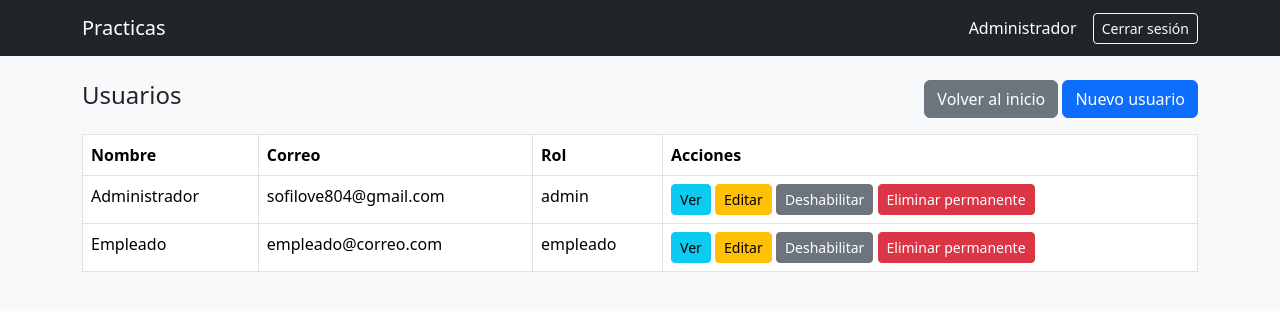
After one commit to sofilovee/practicas, a Laravel app: page /usuarios in a window 1280 px wide. The commit adds this page. Shown: the top 311 px of the page. Run offline with Laravel 12, Linux system fonts and the light colour scheme; a user stored in the database is signed in; data comes from the database, SQL or seed files in the repository; style sheets or scripts are compiled from the project's sources.

Commit message:
1.2: CRUD de usuarios con roles

```diff
--- /dev/null
+++ b/app/Http/Controllers/UsuarioController.php
@@ -0,0 +1,133 @@
+<?php
+
+namespace App\Http\Controllers;
+
+use App\Models\User;
+use Illuminate\Http\Request;
+use Illuminate\Support\Facades\Hash;
+
+class UsuarioController extends Controller
+{
+    public function index()
+    {
+        $usuarios = User::all();
+
+        // Solo el admin ve a los usuarios deshabilitados, el empleado no
+        $eliminados = null;
+        if (auth()->user()->role === 'admin') {
+            $eliminados = User::onlyTrashed()->get();
+        }
+
+        return view('usuarios.index', compact('usuarios', 'eliminados'));
+    }
+
+    public function create()
+    {
+        return view('usuarios.crear');
+    }
+
+    public function store(Request $request)
+    {
+        $datos = $request->validate([
+            'name' => 'required|string|max:40',
+            'email' => 'required|email|unique:users,email',
+            'password' => 'required|min:5',
+            'role' => 'nullable|in:admin,empleado',
+        ]);
+
+        // el empleado siempre registra empleados, perooo solo el admin elige el rol
+        $rol = 'empleado';
+        if (auth()->user()->role === 'admin' && !empty($datos['role'])) {
+            $rol = $datos['role'];
+        }
+
+        User::create([
+            'name' => $datos['name'],
+            'email' => $datos['email'],
+            'password' => Hash::make($datos['password']),
+            'role' => $rol,
+        ]);
+
+        return redirect()->route('usuarios.index')->with('exito', 'Usuario registrado.');
+    }
+
+    public function show(User $usuario)
+    {
+        return view('usuarios.mostrar', compact('usuario'));
+    }
+
+    public function edit(User $usuario)
+    {
+        // un empleado no puede editar a un administrador
+        if (auth()->user()->role !== 'admin' && $usuario->role === 'admin') {
+            abort(403, 'No puedes editar a un administrador.');
+        }
+
+        return view('usuarios.editar', compact('usuario'));
+    }
+
+    public function update(Request $request, User $usuario)
+    {
+        if (auth()->user()->role !== 'admin' && $usuario->role === 'admin') {
+            abort(403, 'No puedes editar a un administrador.');
+        }
+
+        $datos = $request->validate([
+            'name' => 'required|string|max:255',
+            'email' => 'required|email|unique:users,email,' . $usuario->id,
+            'password' => 'nullable|min:8',
+            'role' => 'nullable|in:admin,empleado',
+        ]);
+
+        $usuario->name = $datos['name'];
+        $usuario->email = $datos['email'];
+
+        // Si no escribe contraseña, se queda la que ya tenia
+        if (!empty($datos['password'])) {
+            $usuario->password = Hash::make($datos['password']);
+        }
+
+        // solo el admin puede cambiar el rol
+        if (auth()->user()->role === 'admin' && !empty($datos['role'])) {
+            $usuario->role = $datos['role'];
+        }
+
+        $usuario->save();
+
+        return redirect()->route('usuarios.index')->with('exito', 'Usuario actualizado.');
+    }
+
+    // aqui nada mas lo deshabilitamos a menos q seas tu miesmo
+    public function destroy(User $usuario)
+    {
+        if ($usuario->id === auth()->id()) {
+            return back()->withErrors(['error' => 'No puedes eliminar tu propio usuario.']);
+        }
+
+        $usuario->delete();
+
+        return redirect()->route('usuarios.index')->with('exito', 'Usuario deshabilitado.');
+    }
+
+    // esto elimina permianente
+    public function forceDelete($id)
+    {
+        $usuario = User::withTrashed()->findOrFail($id);
+
+        if ($usuario->id === auth()->id()) {
+            return back()->withErrors(['error' => 'No puedes eliminar tu propio usuario.']);
+        }
+
+        $usuario->forceDelete();
+
+        return redirect()->route('usuarios.index')->with('exito', 'Usuario eliminado permanentemente.');
+    }
+
+    public function restaurar($id)
+    {
+        $usuario = User::onlyTrashed()->findOrFail($id);
+        $usuario->restore();
+
+        return redirect()->route('usuarios.index')->with('exito', 'Usuario restaurado.');
+    }
+}
--- a/app/Models/User.php
+++ b/app/Models/User.php
@@ -1,6 +1,7 @@
 <?php
 
 namespace App\Models;
+
 
 // use Illuminate\Contracts\Auth\MustVerifyEmail;
 use Database\Factories\UserFactory;
@@ -9,6 +10,7 @@ use Illuminate\Database\Eloquent\Attributes\Hidden;
 use Illuminate\Database\Eloquent\Factories\HasFactory;
 use Illuminate\Foundation\Auth\User as Authenticatable;
 use Illuminate\Notifications\Notifiable;
+use Illuminate\Database\Eloquent\SoftDeletes;
 
 #[Fillable(['name', 'email', 'password' ,'role',
     'verification_code',
@@ -17,7 +19,7 @@ use Illuminate\Notifications\Notifiable;
 class User extends Authenticatable
 {
     /** @use HasFactory<UserFactory> */
-    use HasFactory, Notifiable;
+    use HasFactory, Notifiable, SoftDeletes;
 
     /**
      * Get the attributes that should be cast.
@@ -32,4 +34,6 @@ class User extends Authenticatable
             'verification_expires_at' => 'datetime',
         ];
     }
+
+
 }
--- a/bootstrap/app.php
+++ b/bootstrap/app.php
@@ -12,8 +12,11 @@ return Application::configure(basePath: dirname(__DIR__))
         health: '/up',
     )
     ->withMiddleware(function (Middleware $middleware): void {
-        //
-    })
+    $middleware->alias([
+        'admin' => \App\Http\Middleware\EsAdmin::class,
+    ]);
+})
+
     ->withExceptions(function (Exceptions $exceptions): void {
         $exceptions->shouldRenderJsonWhen(
             fn (Request $request) => $request->is('api/*') || $request->expectsJson(),
--- a/resources/views/home.blade.php
+++ b/resources/views/home.blade.php
@@ -5,6 +5,7 @@
     <div class="card-body">
         <h4>Bienvenido, {{ auth()->user()->name }}</h4>
         <p>Rol: <strong>{{ auth()->user()->role }}</strong></p>
+        <a href="{{ route('usuarios.index') }}" class="btn btn-primary">Usuarios</a>
     </div>
 </div>
 @endsection
--- /dev/null
+++ b/resources/views/usuarios/index.blade.php
@@ -0,0 +1,91 @@
+@extends('Nav.navbar')
+
+@section('contenido')
+<div class="d-flex justify-content-between align-items-center mb-3">
+    <h4>Usuarios</h4>
+    <div>
+        <a href="{{ route('home') }}" class="btn btn-secondary">Volver al inicio</a>
+        <a href="{{ route('usuarios.create') }}" class="btn btn-primary">Nuevo usuario</a>
+    </div>
+</div>
+
+<table class="table table-bordered bg-white">
+    <thead>
+        <tr>
+            <th>Nombre</th>
+            <th>Correo</th>
+            <th>Rol</th>
+            <th>Acciones</th>
+        </tr>
+    </thead>
+    <tbody>
+        @foreach ($usuarios as $usuario)
+            <tr>
+                <td>{{ $usuario->name }}</td>
+                <td>{{ $usuario->email }}</td>
+                <td>{{ $usuario->role }}</td>
+                <td>
+                    <a href="{{ route('usuarios.show', $usuario) }}" class="btn btn-info btn-sm">Ver</a>
+
+                    @if (auth()->user()->role === 'admin' || $usuario->role !== 'admin')
+                        <a href="{{ route('usuarios.edit', $usuario) }}" class="btn btn-warning btn-sm">Editar</a>
+                    @endif
+
+                    @if (auth()->user()->role === 'admin')
+                        <form action="{{ route('usuarios.destroy', $usuario) }}" method="POST" class="d-inline"
+                              onsubmit="return confirm('¿Deshabilitar este usuario?')">
+                            @csrf
+                            @method('DELETE')
+                            <button class="btn btn-secondary btn-sm">Deshabilitar</button>
+                        </form>
+
+                        <form action="{{ route('usuarios.forceDelete', $usuario->id) }}" method="POST" class="d-inline"
+                              onsubmit="return confirm('Se eliminará para siempre. ¿Continuar?')">
+                            @csrf
+                            @method('DELETE')
+                            <button class="btn btn-danger btn-sm">Eliminar permanente</button>
+                        </form>
+                    @endif
+                </td>
+            </tr>
+        @endforeach
+    </tbody>
+</table>
+
+@if (auth()->user()->role === 'admin' && $eliminados && $eliminados->count() > 0)
+    <h5 class="mt-4">Usuarios deshabilitados</h5>
+    <table class="table table-bordered bg-white">
+        <thead>
+            <tr>
+                <th>Nombre</th>
+                <th>Correo</th>
+                <th>Rol</th>
+                <th>Acciones</th>
+            </tr>
+        </thead>
+        <tbody>
+            @foreach ($eliminados as $usuario)
+                <tr>
+                    <td>{{ $usuario->name }}</td>
+                    <td>{{ $usuario->email }}</td>
+                    <td>{{ $usuario->role }}</td>
+                    <td>
+                        <form action="{{ route('usuarios.restore', $usuario->id) }}" method="POST" class="d-inline">
+                            @csrf
+                            @method('PATCH')
+                            <button class="btn btn-success btn-sm">Restaurar</button>
+                        </form>
+
+                        <form action="{{ route('usuarios.forceDelete', $usuario->id) }}" method="POST" class="d-inline"
+                              onsubmit="return confirm('Se eliminará para siempre. ¿Continuar?')">
+                            @csrf
+                            @method('DELETE')
+                            <button class="btn btn-danger btn-sm">Eliminar permanente</button>
+                        </form>
+                    </td>
+                </tr>
+            @endforeach
+        </tbody>
+    </table>
+@endif
+@endsection
--- a/routes/web.php
+++ b/routes/web.php
@@ -2,6 +2,7 @@
 
 use App\Http\Controllers\AuthController;
 use Illuminate\Support\Facades\Route;
+use App\Http\Controllers\UsuarioController;
 
 Route::get('/', function () {
     return redirect()->route('login');
@@ -24,4 +25,18 @@ Route::middleware('auth')->group(function () {
     })->name('home');
 
     Route::post('/logout', [AuthController::class, 'cerrarSesion'])->name('logout');
+
+    Route::get('/usuarios', [UsuarioController::class, 'index'])->name('usuarios.index');
+    Route::get('/usuarios/crear', [UsuarioController::class, 'create'])->name('usuarios.create');
+    Route::post('/usuarios', [UsuarioController::class, 'store'])->name('usuarios.store');
+    Route::get('/usuarios/{usuario}', [UsuarioController::class, 'show'])->name('usuarios.show');
+    Route::get('/usuarios/{usuario}/editar', [UsuarioController::class, 'edit'])->name('usuarios.edit');
+    Route::put('/usuarios/{usuario}', [UsuarioController::class, 'update'])->name('usuarios.update');
+
+    // Solo administrador
+    Route::middleware('admin')->group(function () {
+        Route::delete('/usuarios/{usuario}', [UsuarioController::class, 'destroy'])->name('usuarios.destroy');
+        Route::delete('/usuarios/{id}/permanente', [UsuarioController::class, 'forceDelete'])->name('usuarios.forceDelete');
+        Route::patch('/usuarios/{id}/restaurar', [UsuarioController::class, 'restaurar'])->name('usuarios.restore');
+    });
 });
```
Also changed, not shown: app/Http/Middleware/EsAdmin.php (added, +19 -0 lines), resources/views/usuarios/crear.blade.php (added, +42 -0 lines), resources/views/usuarios/editar.blade.php (added, +43 -0 lines), resources/views/usuarios/mostrar.blade.php (added, +19 -0 lines), database/migrations/2026_11_21_220803_agregar_soft_deletes_a_usuarios.php (added).
